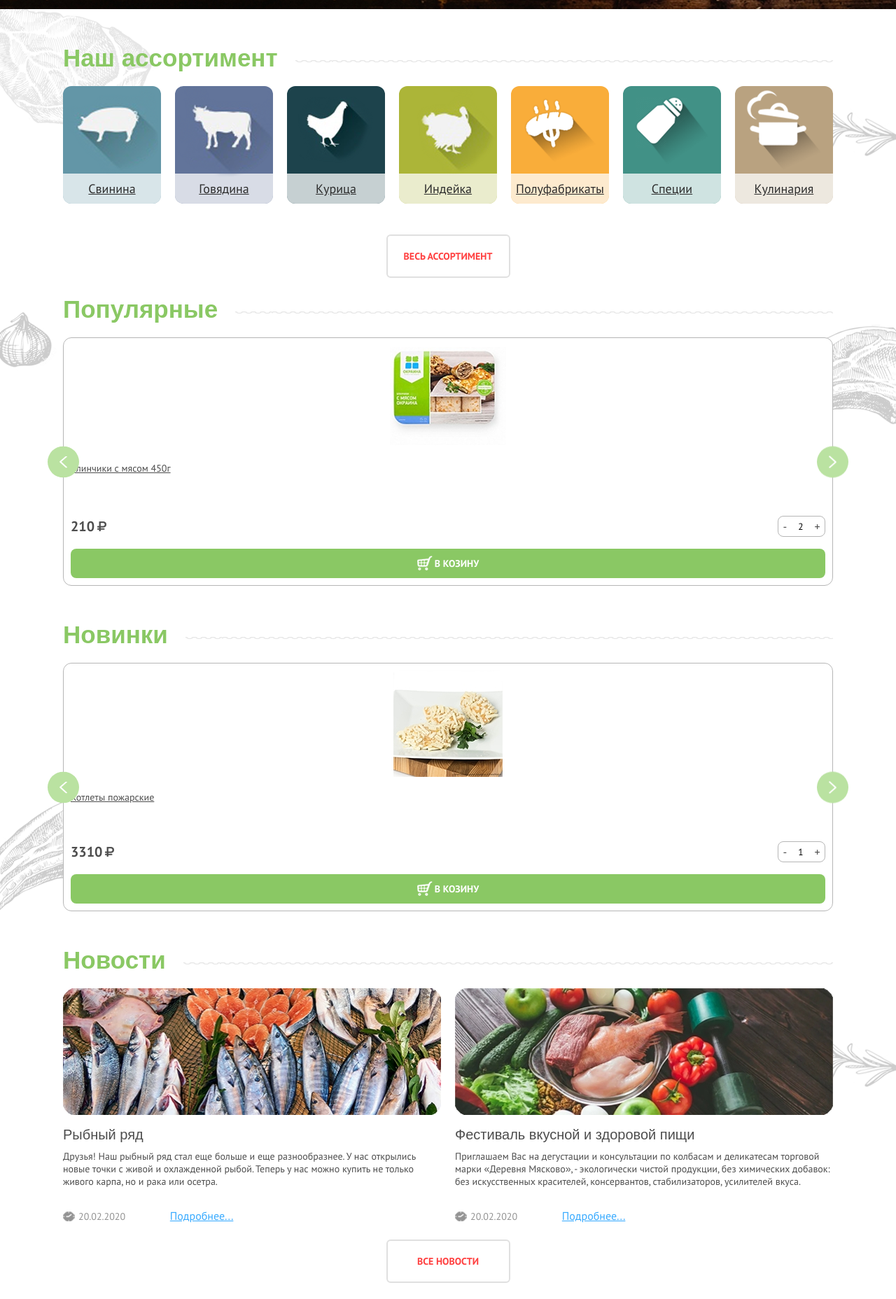
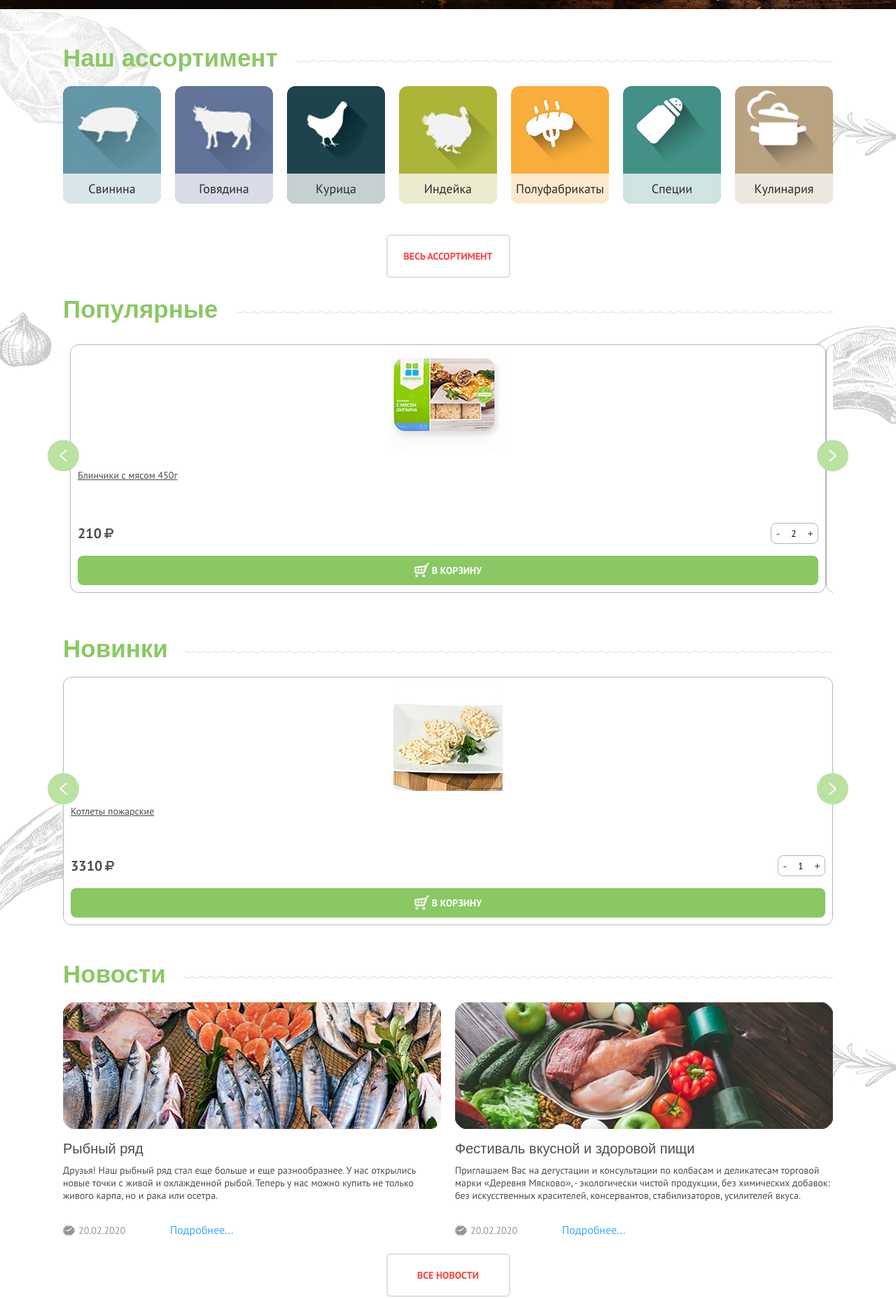
Before and after one commit to denis-snitko/meat, a website: page #src/index.html in a window 1280 px wide. Shown: the part 795-2651 px from the top of the page at 70% size. Drawn offline with nearby package versions, Linux system fonts and the light colour scheme; files that its build step writes are made by us from their sources; files whose address does not match are found by name; a web font is replaced by a local one.

Commit message:
Fix bugs

```diff
--- a/#src/modules/s-assortment/_s-assortment.html
+++ b/#src/modules/s-assortment/_s-assortment.html
@@ -9,74 +9,74 @@
 
     <div class="row-flex">
       <div class="col-2">
-        <div class="s-assortment-card s-assortment-card--1">
+        <a class="s-assortment-card s-assortment-card--1" href="">
           <div class="s-assortment-card__img">
             <img src="./img/assortment/img-1.png" alt="">
           </div>
           <div class="s-assortment-card__text">
-            <a href="">Свинина</a>
+            Свинина
           </div>
-        </div>
+        </a>
       </div>
       <div class="col-2">
-        <div class="s-assortment-card s-assortment-card--2">
+        <a class="s-assortment-card s-assortment-card--2" href="">
           <div class="s-assortment-card__img">
             <img src="./img/assortment/img-2.png" alt="">
           </div>
           <div class="s-assortment-card__text">
-            <a href="">Говядина</a>
+            Говядина
           </div>
-        </div>
+        </a>
       </div>
       <div class="col-2">
-        <div class="s-assortment-card s-assortment-card--3">
+        <a class="s-assortment-card s-assortment-card--3" href="">
           <div class="s-assortment-card__img">
             <img src="./img/assortment/img-3.png" alt="">
           </div>
           <div class="s-assortment-card__text">
-            <a href="">Курица</a>
+            Курица
           </div>
-        </div>
+        </a>
       </div>
       <div class="col-2">
-        <div class="s-assortment-card s-assortment-card--4">
+        <a class="s-assortment-card s-assortment-card--4" href="">
           <div class="s-assortment-card__img">
             <img src="./img/assortment/img-4.png" alt="">
           </div>
           <div class="s-assortment-card__text">
-            <a href="">Индейка</a>
+            Индейка
           </div>
-        </div>
+        </a>
       </div>
       <div class="col-2">
-        <div class="s-assortment-card s-assortment-card--5">
+        <a class="s-assortment-card s-assortment-card--5" href="">
           <div class="s-assortment-card__img">
             <img src="./img/assortment/img-5.png" alt="">
           </div>
           <div class="s-assortment-card__text">
-            <a href="">Полуфабрикаты</a>
+            Полуфабрикаты
           </div>
-        </div>
+        </a>
       </div>
       <div class="col-2">
-        <div class="s-assortment-card s-assortment-card--6">
+        <a class="s-assortment-card s-assortment-card--6" href="">
           <div class="s-assortment-card__img">
             <img src="./img/assortment/img-6.png" alt="">
           </div>
           <div class="s-assortment-card__text">
-            <a href="">Специи</a>
+            Специи
           </div>
-        </div>
+        </a>
       </div>
       <div class="col-2">
-        <div class="s-assortment-card s-assortment-card--7">
+        <a class="s-assortment-card s-assortment-card--7" href="">
           <div class="s-assortment-card__img">
             <img src="./img/assortment/img-7.png" alt="">
           </div>
           <div class="s-assortment-card__text">
-            <a href="">Кулинария</a>
+            Кулинария
           </div>
-        </div>
+        </a>
       </div>
     </div>
     <a class="base-btn s-assortment__base-btn" href="">Весь ассортимент</a>
--- a/#src/modules/s-assortment/_s-assortment.scss
+++ b/#src/modules/s-assortment/_s-assortment.scss
@@ -12,7 +12,6 @@
     @include size-xl(3);
     @include size-sm(4.66);
     @include size-sm400(7);
-    // @include size(4);
     margin-bottom: 20px;
   }
 
@@ -20,16 +19,14 @@
     margin-top: 24px;
     margin-left: auto;
     margin-right: auto;
-
-    // @include sm-block() {
-    //   display: none;
-    // }
   }
 }
 
 .s-assortment-card {
+  display: block;
   text-align: center;
   border-radius: 12px;
+  background-color: rgba(#ffffff, 0.75);
   overflow: hidden;
 
   &__img {
@@ -38,21 +35,27 @@
     align-items: center;
     justify-content: center;
     height: 125px;
+    overflow: hidden;
+
+    img {
+      transition: $base-transition;
+    }
+  }
+
+  &:hover &__text {
+    text-decoration: underline;
+  }
+
+  &:hover &__img img {
+    transform: scale(1.1);
   }
 
   &__text {
     padding: 10px 0;
     background-color: rgba(#ffffff, 0.75);
 
-    a {
-      color: #2d2d2d;
-      font-size: 18px;
-      text-decoration: underline;
-
-      &:hover {
-        text-decoration: none;
-      }
-    }
+    color: #2d2d2d;
+    font-size: 18px;
   }
 
   &--1 {
--- a/#src/modules/s-header/_s-header.scss
+++ b/#src/modules/s-header/_s-header.scss
@@ -1,23 +1,16 @@
 .header {
   padding: 23px 0 17px 0;
 
-  @include xl-block() {
-    .col-2 {
+  .row-flex {
+    @include xl-block() {
+      align-items: center;
+    }
+  }
+
+  .col-2 {
+    @include xl-block() {
       display: none;
     }
-
-    // .col-2-5 {
-    //   @include size(3);
-    //   @include size-md(6);
-    // }
-
-    // .col-5 {
-    //   position: relative;
-
-    //   @include size(6);
-    //   @include size-md(12);
-    //
-    // }
   }
 
   .col-3 {
--- a/#src/modules/s-new-items/_s-new-items.html
+++ b/#src/modules/s-new-items/_s-new-items.html
@@ -23,7 +23,7 @@
                   <span class="js-plus">+</span>
                 </div>
               </div>
-              <button class="main-card__btn"><span>В козину</span></button>
+              <button class="main-card__btn"><span>В корзину</span></button>
             </div>
           </div>
           <div class="swiper-slide">
@@ -42,7 +42,7 @@
                   <span class="js-plus">+</span>
                 </div>
               </div>
-              <button class="main-card__btn"><span>В козину</span></button>
+              <button class="main-card__btn"><span>В корзину</span></button>
             </div>
           </div>
           <div class="swiper-slide">
@@ -61,7 +61,7 @@
                   <span class="js-plus">+</span>
                 </div>
               </div>
-              <button class="main-card__btn"><span>В козину</span></button>
+              <button class="main-card__btn"><span>В корзину</span></button>
             </div>
           </div>
           <div class="swiper-slide">
@@ -80,7 +80,7 @@
                   <span class="js-plus">+</span>
                 </div>
               </div>
-              <button class="main-card__btn"><span>В козину</span></button>
+              <button class="main-card__btn"><span>В корзину</span></button>
             </div>
           </div>
           <div class="swiper-slide">
@@ -99,7 +99,7 @@
                   <span class="js-plus">+</span>
                 </div>
               </div>
-              <button class="main-card__btn"><span>В козину</span></button>
+              <button class="main-card__btn"><span>В корзину</span></button>
             </div>
           </div>
           <div class="swiper-slide">
@@ -118,7 +118,7 @@
                   <span class="js-plus">+</span>
                 </div>
               </div>
-              <button class="main-card__btn"><span>В козину</span></button>
+              <button class="main-card__btn"><span>В корзину</span></button>
             </div>
           </div>
           <div class="swiper-slide">
@@ -137,14 +137,14 @@
                   <span class="js-plus">+</span>
                 </div>
               </div>
-              <button class="main-card__btn"><span>В козину</span></button>
+              <button class="main-card__btn"><span>В корзину</span></button>
             </div>
           </div>
         </div>
       </div>
-        <!-- Add Arrows -->
-        <div class="swiper-button-prev"></div>
-        <div class="swiper-button-next"></div>
+      <!-- Add Arrows -->
+      <div class="swiper-button-prev"></div>
+      <div class="swiper-button-next"></div>
     </div>
   </div>
 </section>
--- a/#src/modules/s-news/_s-news.html
+++ b/#src/modules/s-news/_s-news.html
@@ -8,10 +8,12 @@
       <div class="col-7">
         <div class="news-item">
           <div class="news-item__img">
-            <img src="./img/news-1.jpg" alt="">
+            <a href="">
+              <img src="./img/news-1.jpg" alt="">
+            </a>
           </div>
           <div class="news-item__body">
-            <div class="news-item__title">Рыбный ряд</div>
+            <div class="news-item__title"><a href="">Рыбный ряд</a></div>
             <div class="news-item__descr">
               <p>
                 Друзья! Наш рыбный ряд стал еще больше и еще разнообразнее. У нас открылись новые точки с живой и
@@ -29,10 +31,12 @@
       <div class="col-7">
         <div class="news-item">
           <div class="news-item__img">
-            <img src="./img/news-2.jpg" alt="">
+            <a href="">
+              <img src="./img/news-2.jpg" alt="">
+            </a>
           </div>
           <div class="news-item__body">
-            <div class="news-item__title">Фестиваль вкусной и здоровой пищи</div>
+            <div class="news-item__title"><a href="">Фестиваль вкусной и здоровой пищи</a></div>
             <div class="news-item__descr">
               <p>
                 Приглашаем Вас на дегустации и консультации по колбасам и деликатесам торговой марки «Деревня Мясково»,
--- a/#src/modules/s-news/_s-news.scss
+++ b/#src/modules/s-news/_s-news.scss
@@ -30,6 +30,10 @@
       object-fit: cover;
       border-radius: 12px;
     }
+
+    a {
+      display: block;
+    }
   }
 
   // .news-item__body
@@ -44,6 +48,14 @@
     font-family: $second-typeface;
     font-size: 20px;
     font-weight: 500;
+
+    a {
+      color: inherit;
+
+      &:hover {
+        text-decoration: underline;
+      }
+    }
   }
 
   // .news-item__descr
@@ -78,10 +90,9 @@
     a {
       color: #37aaff;
       font-size: 16px;
-      text-decoration: underline;
 
       &:hover {
-        text-decoration: none;
+        text-decoration: underline;
       }
     }
   }
--- a/#src/modules/s-popular/_s-popular.html
+++ b/#src/modules/s-popular/_s-popular.html
@@ -10,11 +10,13 @@
           <div class="swiper-slide">
             <div class="main-card">
               <div class="main-card__img">
+                <a href="">
                   <img src="./img/catalog/item-1.jpg" alt="">
+                </a>
               </div>
-            <div class="main-card__descr">
-              <p>Блинчики с мясом 450г</p>
-            </div>
+              <a class="main-card__descr" href="">
+                Блинчики с мясом 450г
+              </a>
               <div class="main-card__price">
                 <p>210</p>
                 <div class="main-card__price-count">
@@ -23,17 +25,19 @@
                   <span class="js-plus">+</span>
                 </div>
               </div>
-            <button class="main-card__btn"><span>В козину</span></button>
+              <button class="main-card__btn"><span>В корзину</span></button>
             </div>
           </div>
           <div class="swiper-slide">
             <div class="main-card">
               <div class="main-card__img">
+                <a href="">
                   <img src="./img/catalog/item-2.jpg" alt="">
+                </a>
               </div>
-            <div class="main-card__descr">
-              <p>Фарш Домашний Окраина (свинина, говядина) 500г</p>
-            </div>
+              <a class="main-card__descr" href="">
+                Фарш Домашний Окраина (свинина, говядина) 500г
+              </a>
               <div class="main-card__price">
                 <p>510</p>
                 <div class="main-card__price-count">
@@ -42,17 +46,19 @@
                   <span class="js-plus">+</span>
                 </div>
               </div>
-            <button class="main-card__btn"><span>В козину</span></button>
+              <button class="main-card__btn"><span>В корзину</span></button>
             </div>
           </div>
           <div class="swiper-slide">
             <div class="main-card">
               <div class="main-card__img">
+                <a href="">
                   <img src="./img/catalog/item-3.jpg" alt="">
+                </a>
               </div>
-            <div class="main-card__descr">
-              <p>Сосиски с натуральным молоком Окраина в оболочке амицел 0,8-1,3кг</p>
-            </div>
+              <a class="main-card__descr" href="">
+                Сосиски с натуральным молоком Окраина в оболочке амицел 0,8-1,3кг
+              </a>
               <div class="main-card__price">
                 <p>250</p>
                 <div class="main-card__price-count">
@@ -61,17 +67,19 @@
                   <span class="js-plus">+</span>
                 </div>
               </div>
-            <button class="main-card__btn"><span>В козину</span></button>
+              <button class="main-card__btn"><span>В корзину</span></button>
             </div>
           </div>
           <div class="swiper-slide">
             <div class="main-card">
               <div class="main-card__img">
+                <a href="">
                   <img src="./img/catalog/item-4.jpg" alt="">
+                </a>
               </div>
-            <div class="main-card__descr">
-              <p>Сардельки с натуральным молоком Окраина 230г шт</p>
-            </div>
+              <a class="main-card__descr" href="">
+                Сардельки с натуральным молоком Окраина 230г шт
+              </a>
               <div class="main-card__price">
                 <p>40</p>
                 <div class="main-card__price-count">
@@ -80,17 +88,19 @@
                   <span class="js-plus">+</span>
                 </div>
               </div>
-            <button class="main-card__btn"><span>В козину</span></button>
+              <button class="main-card__btn"><span>В корзину</span></button>
             </div>
           </div>
           <div class="swiper-slide">
             <div class="main-card">
               <div class="main-card__img">
+                <a href="">
                   <img src="./img/catalog/item-5.jpg" alt="">
+                </a>
               </div>
-            <div class="main-card__descr">
-              <p>Ребрышки Cвиные Окраина копчено-вареные 700-1300г</p>
-            </div>
+              <a class="main-card__descr" href="">
+                Ребрышки Cвиные Окраина копчено-вареные 700-1300г
+              </a>
               <div class="main-card__price">
                 <p>450</p>
                 <div class="main-card__price-count">
@@ -99,17 +109,19 @@
                   <span class="js-plus">+</span>
                 </div>
               </div>
-            <button class="main-card__btn"><span>В козину</span></button>
+              <button class="main-card__btn"><span>В корзину</span></button>
             </div>
           </div>
           <div class="swiper-slide">
             <div class="main-card">
               <div class="main-card__img">
-              <img src="./img/catalog/item-1.jpg" alt="">
+                <a href="">
+                  <img src="./img/catalog/item-6.jpg" alt="">
+                </a>
               </div>
-            <div class="main-card__descr">
-              <p>Фарш Домашний Окраина (свинина, говядина) 500г</p>
-            </div>
+              <a class="main-card__descr" href="">
+                Фарш Домашний Окраина (свинина, говядина) 500г
+              </a>
               <div class="main-card__price">
                 <p>510</p>
                 <div class="main-card__price-count">
@@ -118,17 +130,19 @@
                   <span class="js-plus">+</span>
                 </div>
               </div>
-            <button class="main-card__btn"><span>В козину</span></button>
+              <button class="main-card__btn"><span>В корзину</span></button>
             </div>
           </div>
           <div class="swiper-slide">
             <div class="main-card">
               <div class="main-card__img">
+                <a href="">
                   <img src="./img/catalog/item-2.jpg" alt="">
+                </a>
               </div>
-            <div class="main-card__descr">
-              <p>Фарш Домашний Окраина (свинина, говядина) 500г</p>
-            </div>
+              <a class="main-card__descr" href="">
+                Фарш Домашний Окраина (свинина, говядина) 500г
+              </a>
               <div class="main-card__price">
                 <p>510</p>
                 <div class="main-card__price-count">
@@ -137,7 +151,7 @@
                   <span class="js-plus">+</span>
                 </div>
               </div>
-            <button class="main-card__btn"><span>В козину</span></button>
+              <button class="main-card__btn"><span>В корзину</span></button>
             </div>
           </div>
         </div>
--- a/#src/modules/s-popular/_s-popular.scss
+++ b/#src/modules/s-popular/_s-popular.scss
@@ -1,3 +1,7 @@
 .s-popular {
   padding: 25px 0;
+
+  .swiper-container {
+    padding: 10px;
+  }
 }
--- a/#src/modules/s-top-header/_s-top-header.scss
+++ b/#src/modules/s-top-header/_s-top-header.scss
@@ -98,14 +98,15 @@
     }
   }
 
+  &__sign-wrapper {
+    display: flex;
+    justify-content: flex-end;
+  }
+
   &__sign {
     position: relative;
     padding-left: 20px;
     font-size: 13px;
-
-    @include md-block() {
-      margin-right: auto;
-    }
 
     a {
       color: inherit;
--- a/#src/scss/base/_base.scss
+++ b/#src/scss/base/_base.scss
@@ -120,7 +120,7 @@
     width: 195px;
     height: 93px;
 
-    @include xl-block() {
+    @include lg-block() {
       width: 130px;
       height: 61px;
     }
@@ -188,14 +188,18 @@
   display: flex;
   flex-direction: column;
   padding: 10px;
-  // width: 204px;
   height: 355px;
   border-radius: 12px;
   border: 1px solid #b6b6b6;
   background-color: #fff;
+  transition: $base-transition;
 
   @media screen and (max-width: 460px) {
     margin: 0 30px;
+  }
+
+  &:hover {
+    box-shadow: 0px 0px 10px 2px rgba(0, 0, 0, 0.2);
   }
 
   // .main-card__img
@@ -206,6 +210,10 @@
     justify-content: center;
     flex-basis: 50%;
     padding-bottom: 20px;
+
+    a {
+      display: block;
+    }
 
     img {
       display: block;
@@ -219,6 +227,11 @@
     flex-grow: 1;
     font-size: 14px;
     text-decoration: underline;
+    color: inherit;
+
+    &:hover {
+      text-decoration: underline;
+    }
   }
 
   // .main-card__price
@@ -598,7 +611,7 @@
 .swiper-button-prev,
 .swiper-button-next {
   position: absolute;
-  top: 50%;
+  top: 45%;
   left: -22px;
   z-index: 10;
   transform: translateY(-50%);
```
Also changed, not shown: #src/modules/s-footer/_s-footer.html (+4 -1 lines), #src/modules/s-footer/_s-footer.scss (+9 -1 lines), #src/modules/s-top-header/_s-top-header.html (+6 -4 lines), docs/about.html (+10 -5 lines), docs/assortment.html (+10 -5 lines), docs/index.html (+83 -60 lines), docs/shops.html (+10 -5 lines), docs/css/main.css. Lines whose indentation alone changed are shown as unchanged.
